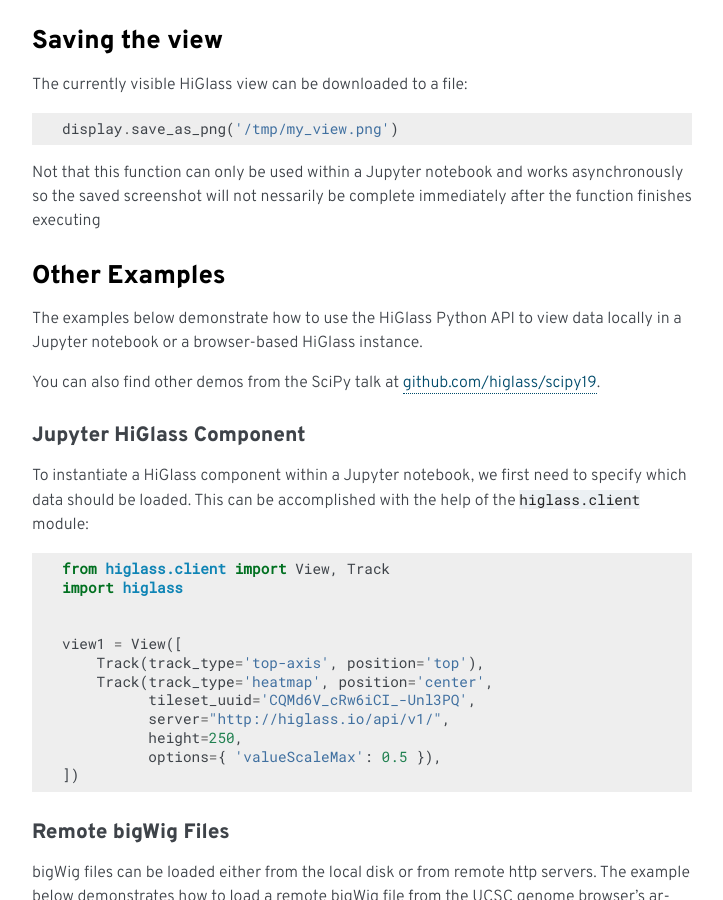
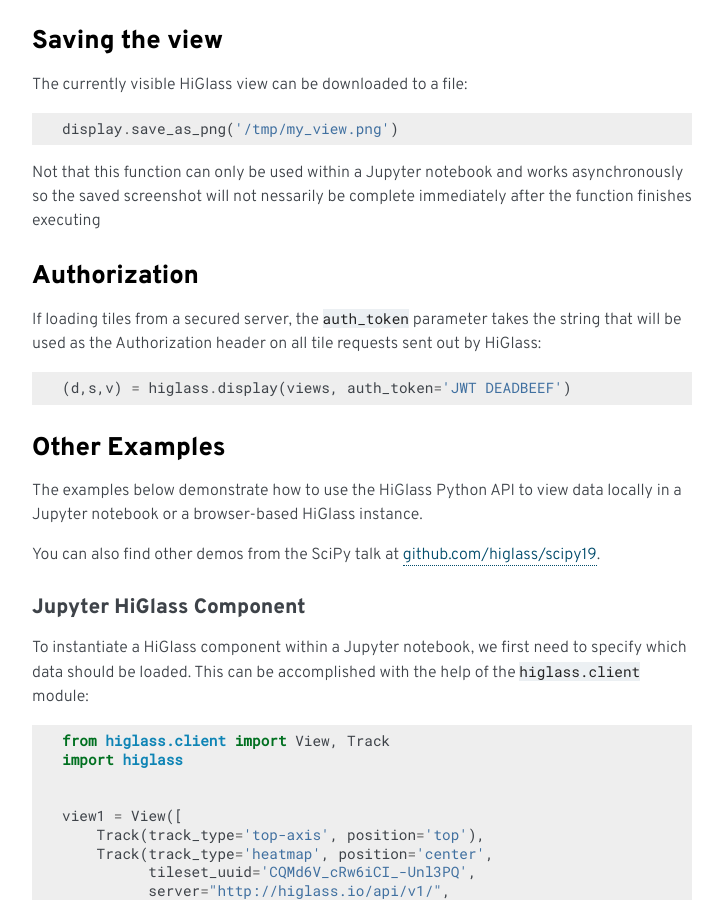
Before and after one commit to higlass/higlass-python, a Sphinx documentation site: the page built from docs/getting_started.rst, in a window 1280 px wide and 900 px high, scrolled down 4364 px. Shown: the whole window, without its empty margins (388-1111 px from the left). Built offline with Sphinx 7.4.7, drawn with Linux system fonts in a browser that asks for light colours; formulas are drawn with MathJax 3; some of the changed text lies outside the part shown.

Commit message:
Added an option for including an auth token to the higlass viewer

```diff
--- a/docs/conf.py
+++ b/docs/conf.py
@@ -58,7 +58,7 @@ master_doc = "index"
 
 # General information about the project.
 project = "HiGlass"
-copyright = "2017-2019 HiGlass Authors"
+copyright = "2017-2020 HiGlass Authors"
 author = "HiGlass Authors"
 
 # The version info for the project you're documenting, acts as replacement for
--- a/docs/getting_started.rst
+++ b/docs/getting_started.rst
@@ -247,6 +247,19 @@ The currently visible HiGlass view can be downloaded to a file:
 Not that this function can only be used within a Jupyter notebook
 and works asynchronously so the saved screenshot will not nessarily
 be complete immediately after the function finishes executing
+
+Authorization
+-------------
+
+If loading tiles from a secured server, the ``auth_token`` parameter takes the
+string that will be used as the Authorization header on all tile requests sent
+out by HiGlass:
+
+.. code-block:: python
+
+  (d,s,v) = higlass.display(views, auth_token='JWT DEADBEEF')
+
+
 
 Other Examples
 --------------
```
Also changed, not shown: 1 other file.
